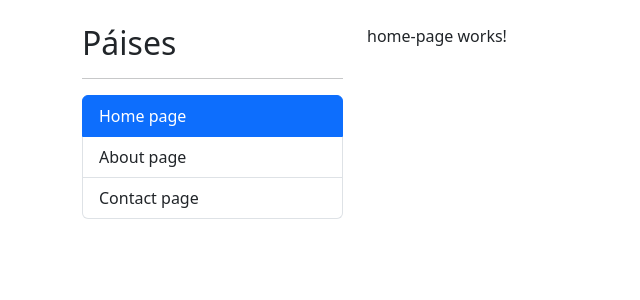
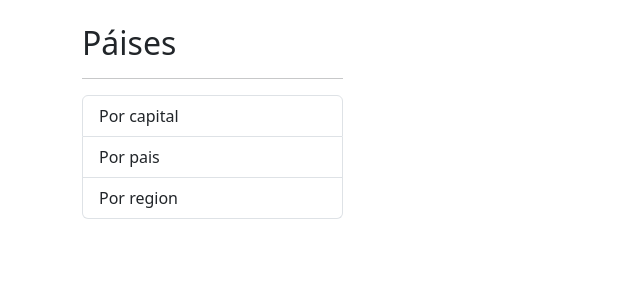
Before and after one commit to SantiagoCifuentes/countryApp, an Angular app: page /countries in a window 1280 px wide. Before the commit this address led to /home. Shown: the top 300 px of the page, without its empty margins (0-640 px from the left). Built offline with nearby package versions, Linux system fonts and the light colour scheme.

Commit message:
routing config

```diff
--- a/src/app/app-routing.module.ts
+++ b/src/app/app-routing.module.ts
@@ -18,6 +18,10 @@
     path : 'contact',
     component: ContactPageComponent
   },
+  {
+    path : 'countries',
+    loadChildren: () => import('./countries/countries.module').then(m => m.CountriesModule )
+  },
 
   {
     path : '**',
--- /dev/null
+++ b/src/app/countries/pages/by-capital-page/by-capital-page.component.html
@@ -0,0 +1 @@
+<p>by-capital-page works!</p>
--- /dev/null
+++ b/src/app/countries/pages/by-capital-page/by-capital-page.component.ts
@@ -0,0 +1,11 @@
+import { Component } from '@angular/core';
+
+@Component({
+  selector: 'app-by-capital-page',
+  templateUrl: './by-capital-page.component.html',
+  styles: [
+  ]
+})
+export class ByCapitalPageComponent {
+
+}
--- /dev/null
+++ b/src/app/countries/pages/by-country-page/by-country-page.component.html
@@ -0,0 +1 @@
+<p>by-country-page works!</p>
--- /dev/null
+++ b/src/app/countries/pages/by-country-page/by-country-page.component.ts
@@ -0,0 +1,11 @@
+import { Component } from '@angular/core';
+
+@Component({
+  selector: 'app-by-country-page',
+  templateUrl: './by-country-page.component.html',
+  styles: [
+  ]
+})
+export class ByCountryPageComponent {
+
+}
--- /dev/null
+++ b/src/app/countries/pages/by-region-page/by-region-page.component.html
@@ -0,0 +1 @@
+<p>by-region-page works!</p>
--- /dev/null
+++ b/src/app/countries/pages/by-region-page/by-region-page.component.ts
@@ -0,0 +1,11 @@
+import { Component } from '@angular/core';
+
+@Component({
+  selector: 'app-by-region-page',
+  templateUrl: './by-region-page.component.html',
+  styles: [
+  ]
+})
+export class ByRegionPageComponent {
+
+}
--- /dev/null
+++ b/src/app/countries/pages/country-page/country-page.component.html
@@ -0,0 +1 @@
+<p>country-page works!</p>
--- /dev/null
+++ b/src/app/countries/pages/country-page/country-page.component.ts
@@ -0,0 +1,11 @@
+import { Component } from '@angular/core';
+
+@Component({
+  selector: 'app-country-page',
+  templateUrl: './country-page.component.html',
+  styles: [
+  ]
+})
+export class CountryPageComponent {
+
+}
--- a/src/app/shared/components/sidebar/sidebar.component.html
+++ b/src/app/shared/components/sidebar/sidebar.component.html
@@ -1,22 +1,38 @@
 <h2>Páises</h2>
-<hr>
+<hr />
 
 <ul class="list-group">
-  <li routerLink="home"
-      routerLinkActive="active"
-      class="list-group-item">
+  <!-- <li routerLink="home" routerLinkActive="active" class="list-group-item">
     Home page
   </li>
 
-  <li routerLink="about"
-      routerLinkActive="active"
-      class="list-group-item">
+  <li routerLink="about" routerLinkActive="active" class="list-group-item">
     About page
   </li>
 
-  <li routerLink="contact"
-  routerLinkActive="active"
-  class="list-group-item">
-  Contact page
-</li>
+  <li routerLink="contact" routerLinkActive="active" class="list-group-item">
+    Contact page
+  </li> -->
+
+  <li
+    routerLink="countries/by-capital"
+    routerLinkActive="active"
+    class="list-group-item"
+  >
+    Por capital
+  </li>
+  <li
+    routerLink="countries/by-country"
+    routerLinkActive="active"
+    class="list-group-item"
+  >
+    Por pais
+  </li>
+  <li
+    routerLink="countries/by-region"
+    routerLinkActive="active"
+    class="list-group-item"
+  >
+    Por region
+  </li>
 </ul>
```
Also changed, not shown: src/app/countries/countries-routing.module.ts (added, +34 -0 lines), src/app/countries/countries.module.ts (+13 -2 lines).
